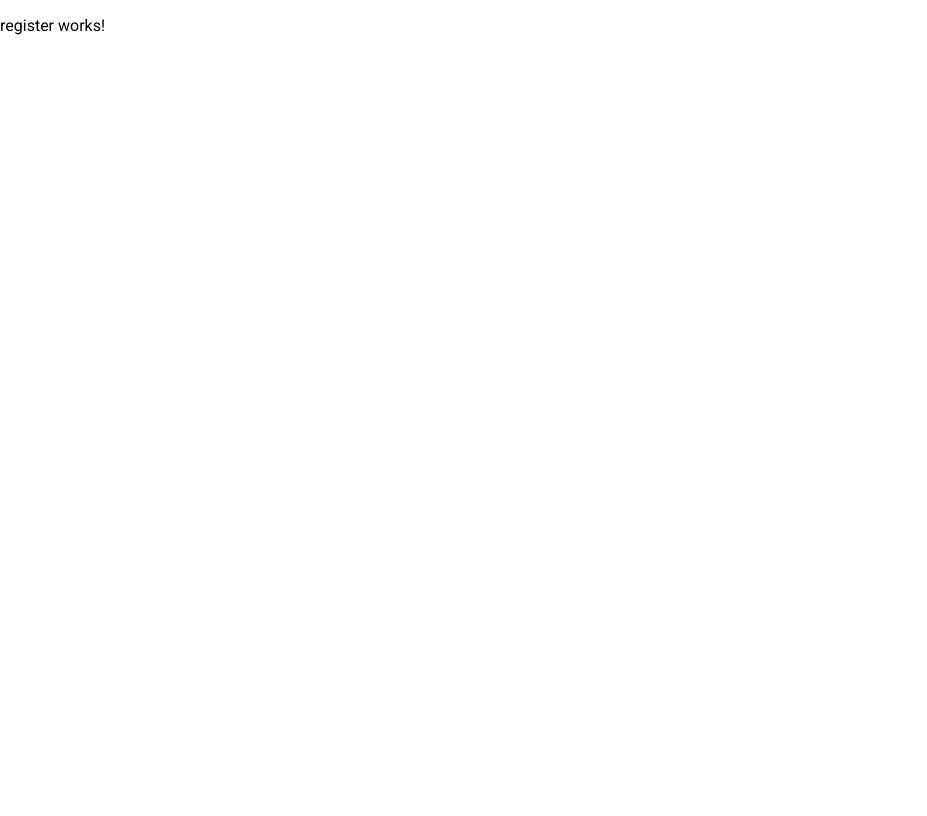
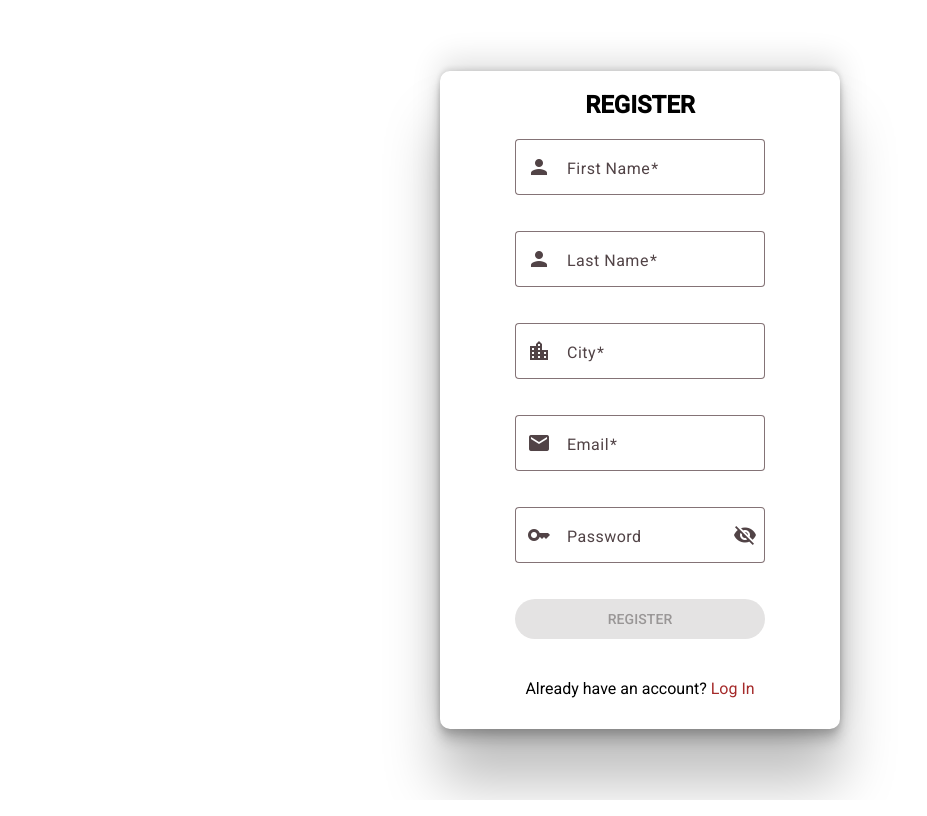
Before and after one commit to andres19r/ecommerce-client, an Angular app: page /auth/register in a window 1280 px wide. Shown: the whole page, without its empty margins (0-927 px from the left). Built offline with nearby package versions, Linux system fonts and the light colour scheme.

Commit message:
feat(auth): implement register component form

```diff
--- a/src/app/auth/register/register.component.html
+++ b/src/app/auth/register/register.component.html
@@ -1 +1,62 @@
-<p>register works!</p>
+<section class="register-container">
+  <div class="register-container__content">
+    <h2>REGISTER</h2>
+    <form
+      (submit)="onSubmit()"
+      [formGroup]="regiterForm"
+      class="register-container__form"
+    >
+      <p>
+        <mat-form-field appearance="outline">
+          <mat-label>First Name</mat-label>
+          <input formControlName="firstName" matInput />
+          <mat-icon matIconPrefix>person</mat-icon>
+        </mat-form-field>
+      </p>
+      <p>
+        <mat-form-field appearance="outline">
+          <mat-label>Last Name</mat-label>
+          <input formControlName="lastName" matInput />
+          <mat-icon matIconPrefix>person</mat-icon>
+        </mat-form-field>
+      </p>
+      <p>
+        <mat-form-field appearance="outline">
+          <mat-label>City</mat-label>
+          <input formControlName="city" matInput />
+          <mat-icon matIconPrefix>location_city</mat-icon>
+        </mat-form-field>
+      </p>
+      <p>
+        <mat-form-field appearance="outline">
+          <mat-label>Email</mat-label>
+          <input formControlName="email" matInput />
+          <mat-icon matIconPrefix>mail</mat-icon>
+        </mat-form-field>
+      </p>
+      <p>
+        <mat-form-field appearance="outline">
+          <mat-icon matIconPrefix>key</mat-icon>
+          <mat-label>Password</mat-label>
+          <input matInput [type]="hide() ? 'password' : 'text'" />
+          <button
+            type="button"
+            mat-icon-button
+            matSuffix
+            (click)="toggleVisibility($event)"
+            [attr.aria-label]="'Hide password'"
+            [attr.aria-pressed]="hide()"
+          >
+            <mat-icon>{{ hide() ? "visibility_off" : "visibility" }}</mat-icon>
+          </button>
+        </mat-form-field>
+      </p>
+      <button type="submit" [disabled]="regiterForm.invalid" mat-flat-button>
+        REGISTER
+      </button>
+    </form>
+    <div class="register-container__login">
+      <p>Already have an account? <a routerLink="/auth/login">Log In</a></p>
+    </div>
+  </div>
+</section>
--- a/src/app/auth/register/register.component.scss
+++ b/src/app/auth/register/register.component.scss
@@ -0,0 +1,42 @@
+.register-container {
+  display: flex;
+  justify-content: center;
+  align-items: center;
+  height: 100%;
+  &__content {
+    text-align: center;
+    width: 400px;
+    height: fit-content;
+    border-radius: 10px;
+    box-shadow:
+      rgba(0, 0, 0, 0.25) 0px 54px 55px,
+      rgba(0, 0, 0, 0.12) 0px -12px 30px,
+      rgba(0, 0, 0, 0.12) 0px 4px 6px,
+      rgba(0, 0, 0, 0.17) 0px 12px 13px,
+      rgba(0, 0, 0, 0.09) 0px -3px 5px;
+  }
+
+  button[type="submit"] {
+    width: 250px;
+  }
+
+  &__form {
+    margin-bottom: 20px;
+    mat-form-field {
+      width: 250px;
+    }
+  }
+
+  &__login {
+    display: flex;
+    align-items: center;
+    justify-content: center;
+    height: 40px;
+    margin-top: 30px;
+    margin-bottom: 20px;
+    a {
+      text-decoration: none;
+      color: brown;
+    }
+  }
+}
--- a/src/app/auth/register/register.component.ts
+++ b/src/app/auth/register/register.component.ts
@@ -1,12 +1,42 @@
-import { Component } from '@angular/core';
+import { Component, inject, signal } from '@angular/core';
+import { FormBuilder, ReactiveFormsModule, Validators } from '@angular/forms';
+import { MatButtonModule } from '@angular/material/button';
+import { MatFormFieldModule } from '@angular/material/form-field';
+import { MatIconModule } from '@angular/material/icon';
+import { MatInputModule } from '@angular/material/input';
+import { RouterModule } from '@angular/router';
 
 @Component({
   selector: 'app-register',
   standalone: true,
-  imports: [],
+  imports: [
+    MatFormFieldModule,
+    MatInputModule,
+    MatIconModule,
+    MatButtonModule,
+    ReactiveFormsModule,
+    RouterModule,
+  ],
   templateUrl: './register.component.html',
   styleUrl: './register.component.scss'
 })
 export class RegisterComponent {
+  private formBuilder = inject(FormBuilder)
+  private emailregex = '[A-Za-z0-9._%-]+@[A-Za-z0-9._%-]+\\.[a-z]{2,3}'
+  public regiterForm = this.formBuilder.group({
+    firstName: ['', Validators.required],
+    lastName: ['', Validators.required],
+    city: ['', Validators.required],
+    email: ['', [Validators.required, Validators.email, Validators.pattern(this.emailregex)]],
+    password: ['', Validators.required],
+  });
+  public hide = signal(true);
 
+  toggleVisibility(event: MouseEvent) {
+    this.hide.set(!this.hide());
+    event.stopPropagation();
+  }
+  onSubmit() {
+    console.log('onSubmit')
+  }
 }
```
